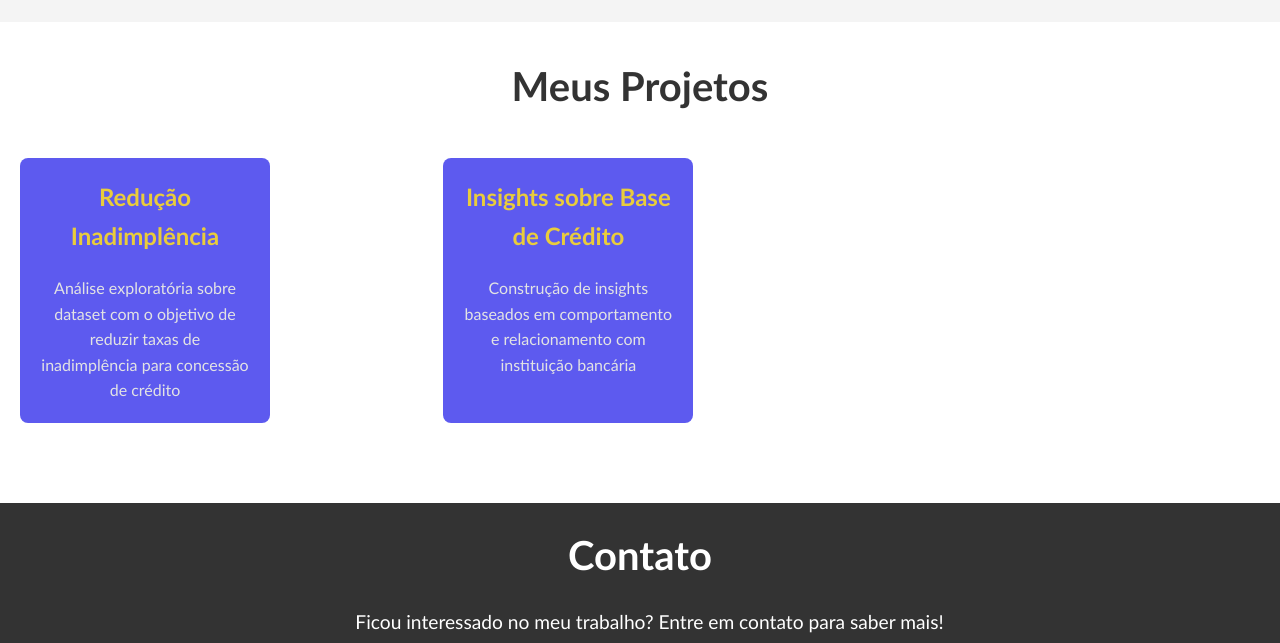
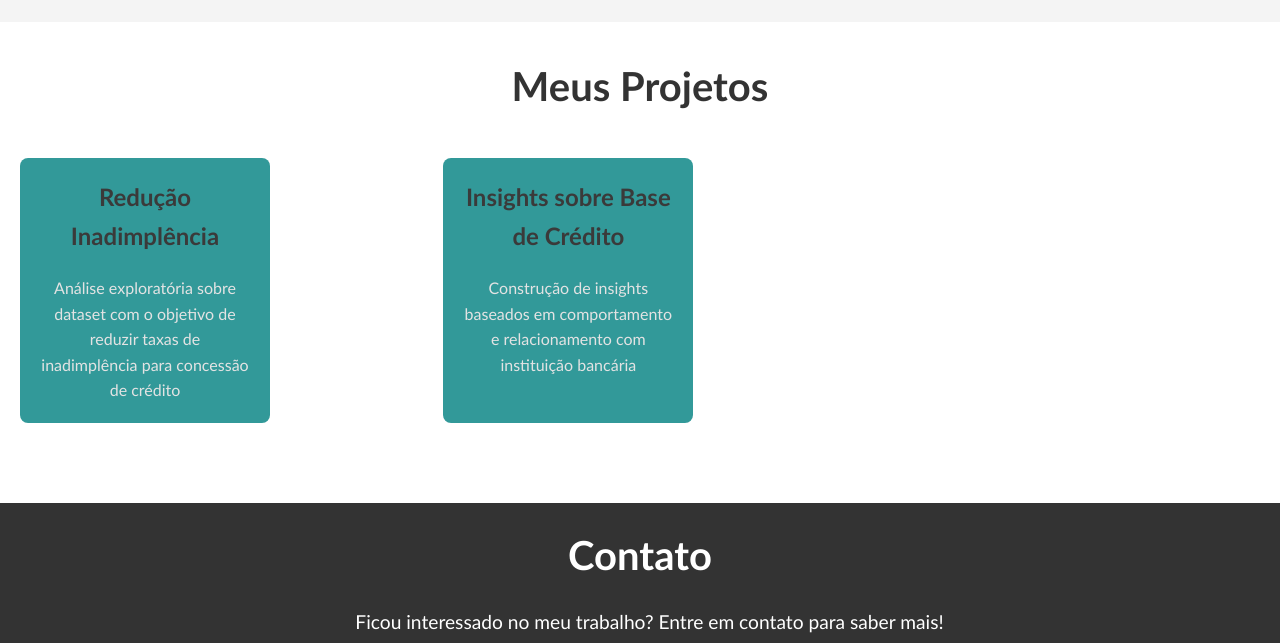
Before and after one commit to Arnaldo-Bastos/portfolio-arnaldo-bastos, a plain HTML site: page index.html in a window 1280 px wide. Shown: the part 1169-1812 px from the top of the page. Drawn offline with Linux system fonts and the light colour scheme; grey boxes are pictures that could not be loaded.

Commit message:
Update index.html

```diff
--- a/index.html
+++ b/index.html
@@ -254,15 +254,15 @@
   <section id="projetos" style="width: 100%;">
     <h2 style="font-family: &quot;Trebuchet MS&quot;, Helvetica, sans-serif; margin-bottom: 40px; margin-top: -48px;">Meus Projetos</h2>
     <div class="projects-container" style="text-align: center;">
-      <div class="project" style="background-image: url(&quot;&quot;); background-color: rgb(53, 50, 236); background-repeat: no-repeat; background-size: contain; text-decoration-style: dashed; color: rgb(16, 147, 32); background-position: 50% 50%; opacity: 0.8; float: none; font-family: &quot;Trebuchet MS&quot;, Helvetica, sans-serif; text-align: center; width: 250px;">
+      <div class="project" style="background-image: url(&quot;&quot;); background-color: rgb(0, 128, 128); background-repeat: no-repeat; background-size: contain; text-decoration-style: dashed; color: rgb(18, 18, 18); background-position: 50% 50%; opacity: 0.8; float: none; font-family: &quot;Trebuchet MS&quot;, Helvetica, sans-serif; text-align: center; width: 250px;">
         <a href="https://github.com/Arnaldo-Bastos/Inadimp_Case/blob/a64a14f43b24ecfec83cdb45a0336fd17d4ccab2/Case_Inadimplencia.ipynb">
-          <h3 style="font-family: &quot;Trebuchet MS&quot;, Helvetica, sans-serif; text-align: center; text-decoration-style: solid; color: rgb(228, 192, 12); font-weight: 900;">Redução Inadimplência</h3>
+          <h3 style="font-family: &quot;Trebuchet MS&quot;, Helvetica, sans-serif; text-align: center; text-decoration-style: solid; color: rgb(10, 10, 10); font-weight: 900;">Redução Inadimplência</h3>
           <p>Análise exploratória sobre dataset com o objetivo de reduzir taxas de inadimplência para concessão de crédito</p>
         </a>
       </div>
-      <div class="project" style="background-image: url(&quot;&quot;); background-color: rgb(53, 50, 236); background-repeat: no-repeat; text-decoration-style: dashed; color: rgb(238, 43, 43); background-position: 100% 0%; opacity: 0.8; width: 250px; background-size: contain">
+      <div class="project" style="background-image: url(&quot;&quot;); background-color: rgb(0, 128, 128); background-repeat: no-repeat; text-decoration-style: dashed; color: rgb(238, 43, 43); background-position: 100% 0%; opacity: 0.8; width: 250px; background-size: contain;">
         <a href="https://github.com/Arnaldo-Bastos/Case_Credito/blob/dbcebbfb6b9ca40095cb967731c534f6eb094ceb/case_credito_kaggle.ipynb">
-          <h3 contenteditable="true" spellcheckker="false" style="font-family: &quot;Trebuchet MS&quot;, Helvetica, sans-serif; text-align: center; text-decoration-style: solid; color: rgb(228, 192, 12); font-weight: 800;">Insights sobre Base de Crédito</h3>
+          <h3 contenteditable="true" spellcheckker="false" style="font-family: &quot;Trebuchet MS&quot;, Helvetica, sans-serif; text-align: center; text-decoration-style: solid; color: rgb(10, 10, 10); font-weight: 800;">Insights sobre Base de Crédito</h3>
           <p style="text-align: center; background-image: url(&quot;&quot;); background-repeat: no-repeat; background-size: contain; background-position: 50% 50%; font-family: &quot;Trebuchet MS&quot;, Helvetica, sans-serif;">Construção de insights baseados em comportamento e relacionamento com instituição bancária</p>
         </a>
       </div>
```
